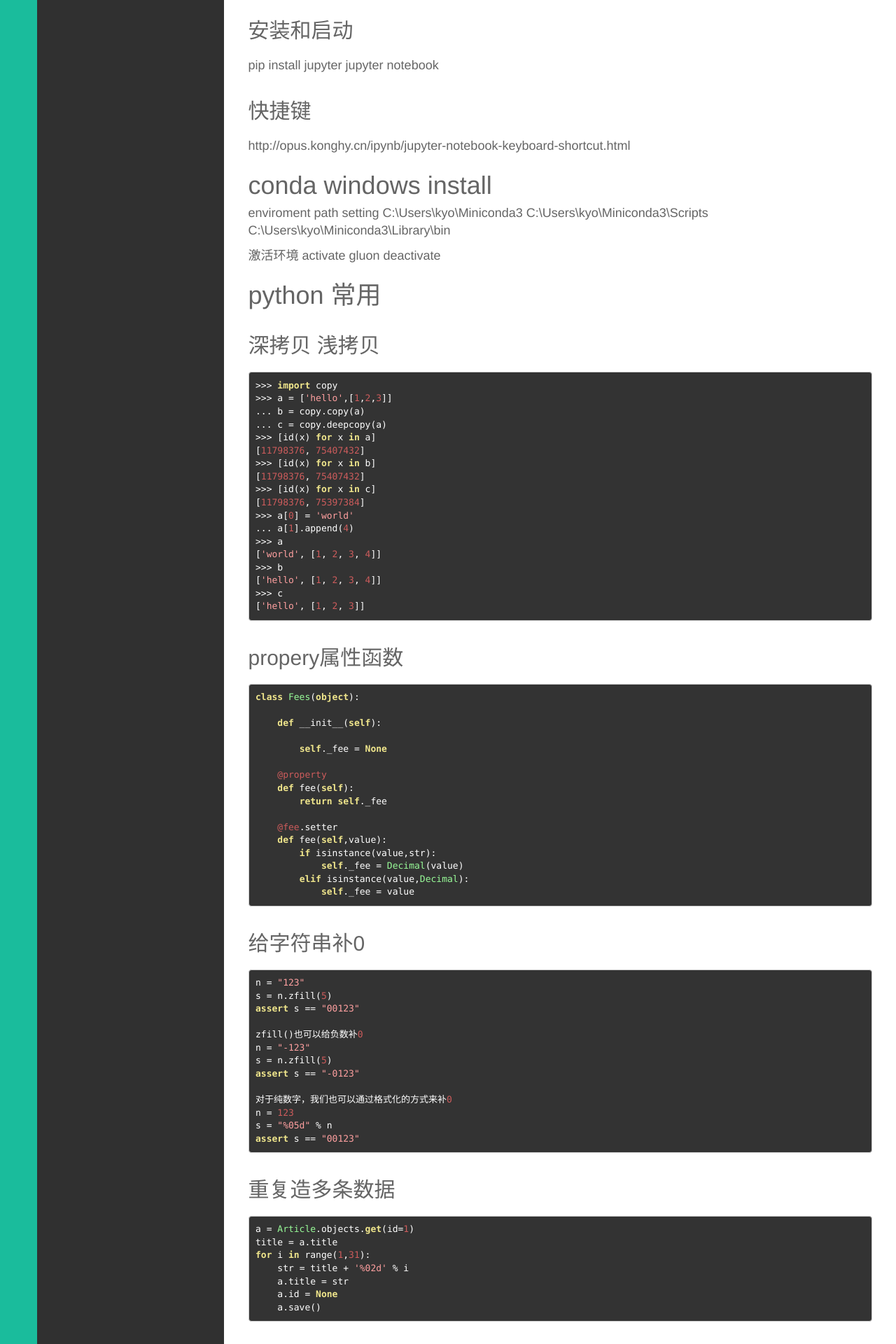
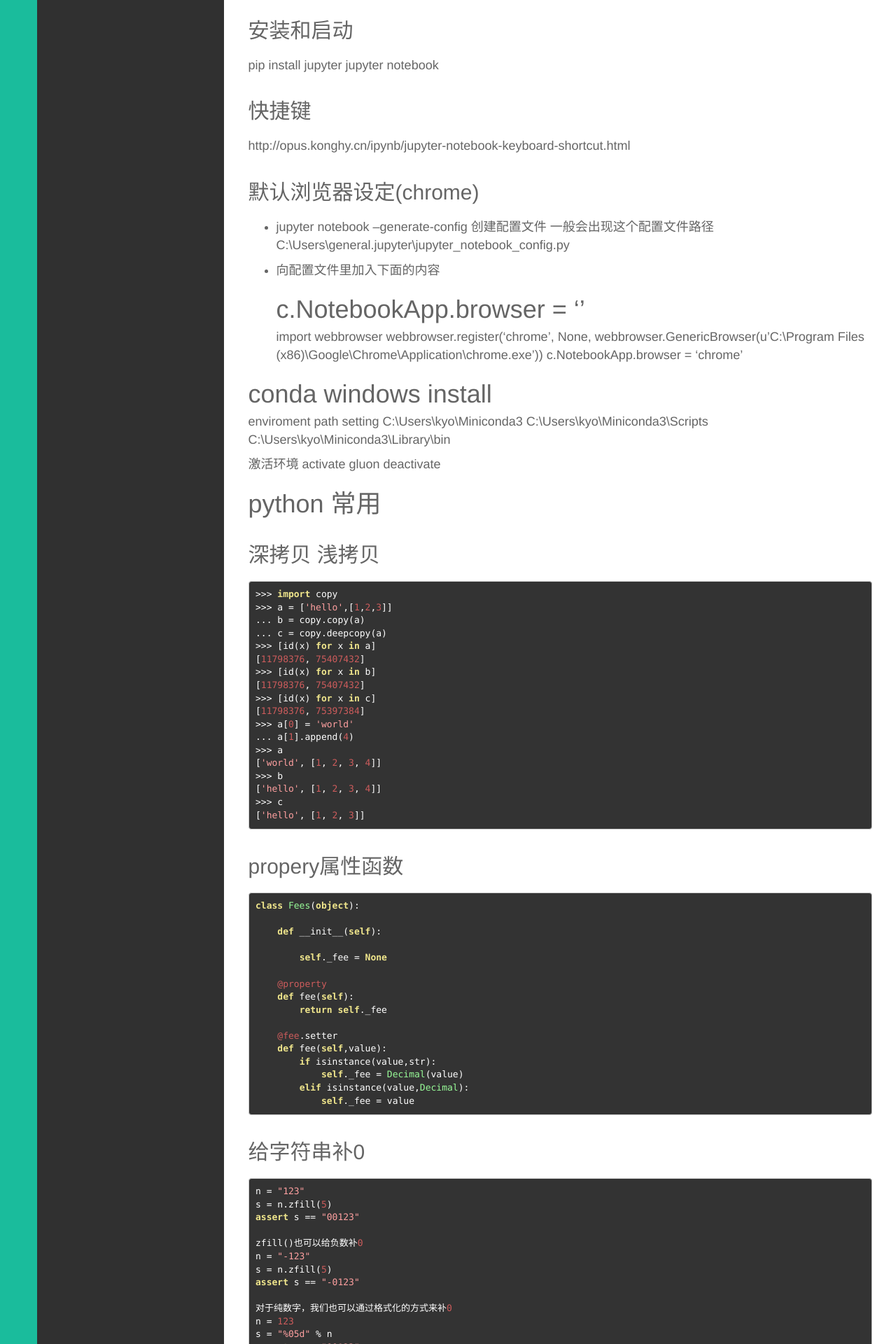
Before and after one commit to kyoyo/kyoyo.github.io, a Jekyll site: the page built from _posts/技術/2017-10-10-Python.md, in a window 1280 px wide. Shown: the part 977-2897 px from the top of the page at 70% size. Built offline with Jekyll 4.4.1, drawn with Linux system fonts in a browser that asks for light colours; Markdown is read by kramdown in place of the engine named in the settings.

Commit message:
Update 2017-10-10-Python.md

```diff
--- a/_posts/技術/2017-10-10-Python.md
+++ b/_posts/技術/2017-10-10-Python.md
@@ -56,6 +56,17 @@ jupyter notebook
 
 ## 快捷键
 http://opus.konghy.cn/ipynb/jupyter-notebook-keyboard-shortcut.html
+
+## 默认浏览器设定(chrome)
+- jupyter notebook --generate-config 创建配置文件
+   一般会出现这个配置文件路径 C:\Users\general\.jupyter\jupyter_notebook_config.py
+
+- 向配置文件里加入下面的内容
+#c.NotebookApp.browser = ''
+import webbrowser
+webbrowser.register('chrome', None, webbrowser.GenericBrowser(u'C:\\Program Files (x86)\\Google\\Chrome\\Application\\chrome.exe'))
+c.NotebookApp.browser = 'chrome'
+
 
 # conda windows install
 
```
